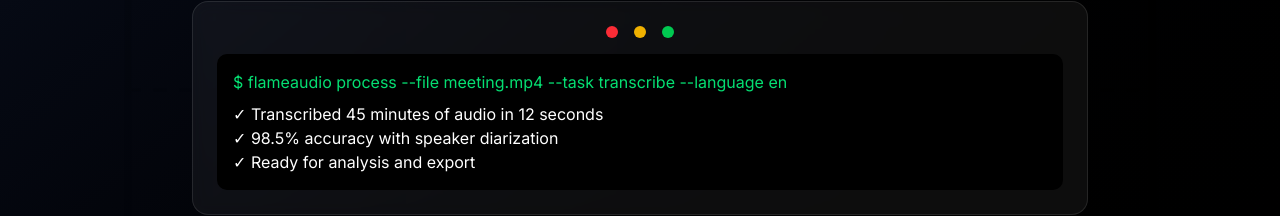
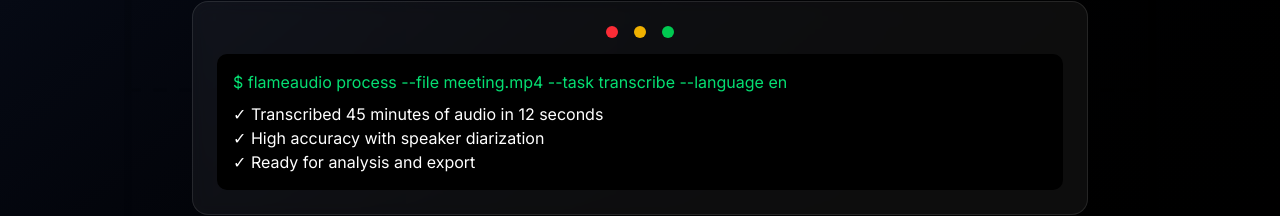
Before and after one commit to Bag-zy/flame-audio, a Next.js app: page / in a window 1280 px wide. Shown: the part 631-847 px from the top of the page. Built offline with nearby package versions, Linux system fonts and the light colour scheme; no server answers.

Commit message:
Update Hero.tsx

```diff
--- a/src/components/sections/Hero.tsx
+++ b/src/components/sections/Hero.tsx
@@ -41,7 +41,7 @@ export default function Hero() {
           <div className="bg-black rounded-lg p-4 font-mono text-left text-sm md:text-base">
             <p className="text-green-400">$ flameaudio process --file meeting.mp4 --task transcribe --language en</p>
             <p className="text-white mt-2">✓ Transcribed 45 minutes of audio in 12 seconds</p>
-            <p className="text-white">✓ 98.5% accuracy with speaker diarization</p>
+            <p className="text-white">✓ High accuracy with speaker diarization</p>
             <p className="text-white">✓ Ready for analysis and export</p>
           </div>
         </div>
```
